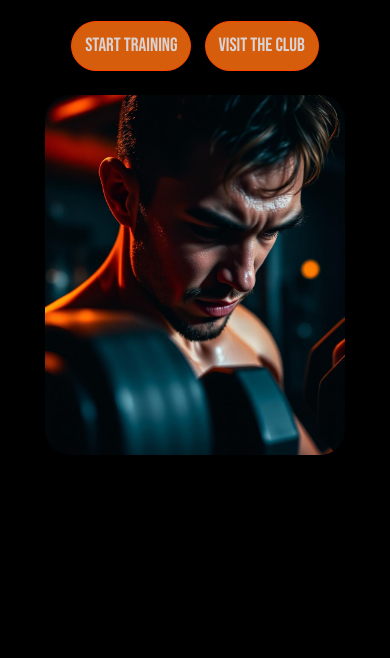
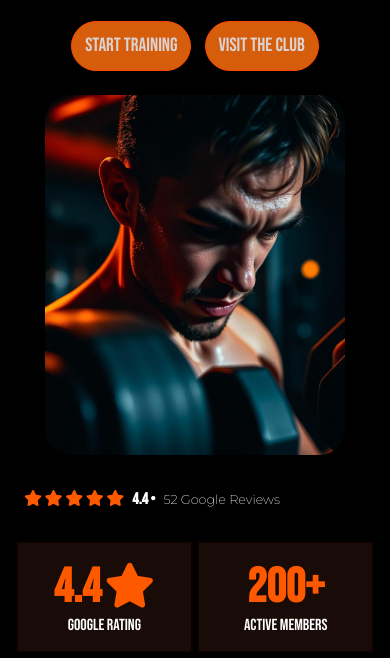
Before and after one commit to vanshairi/Gym-Website, a plain HTML site: page index.html in a window 390 px wide. Shown: the part 389-1047 px from the top of the page. Before the commit the page ends 863 px from the top, so only its background shows below. Drawn offline with Linux system fonts and the light colour scheme.

Commit message:
responsive info section

```diff
--- a/css/styles.css
+++ b/css/styles.css
@@ -169,10 +169,60 @@ body{
 }
 
 
+/* INFO SECTION */
 
+.info{
+  margin: 2rem 1rem;
+}
 
+.info-rating{
+  margin: 0.5rem;
+  display: flex;
+  justify-content: left;
+  align-items: center;
+  gap: 0.5rem;
+  font-family: "Bebas Neue", sans-serif;
+  font-weight: 800;
+}
 
+.rating-stars{
+  color: rgb(255, 89, 0);
+}
 
+.info-rating span{
+  font-family: "Montserrat", sans-serif;
+  font-weight: 200;
+  font-size: 0.8rem;
+}
+
+.info-grid{
+  margin-top: 2rem;
+  display: grid;
+  gap: 0.3rem;
+  justify-content: space-evenly;
+  grid-template-columns: repeat(2, 1fr);
+}
+
+.info-card{
+  text-align: center;
+  padding: 1rem;
+  font-family: "Bebas Neue", sans-serif;
+}
+
+.info-card{
+  background-color: rgb(25, 11, 7);
+  border: 2px solid rgb(12, 1, 1);
+}
+
+.info-card h2{
+  font-size: 3rem;
+  color: rgb(255, 89, 0);
+}
+
+.info-card i{
+  margin-left: 0.2rem;
+  font-size: 2.8rem;
+}
 
 
 
@@ -229,6 +279,10 @@ body{
     font-size: 6rem;
   }
 
+  .info-grid{
+    grid-template-columns: repeat(4, 1fr);
+  }
+
 
 }
 
--- a/index.html
+++ b/index.html
@@ -6,6 +6,7 @@
     <title>Star Fitness Club - Best Gym in Mukherjee Nagar, Delhi</title>
     <link rel="icon" href="images/favicon.ico" />
     <link rel="stylesheet" href="css/styles.css" />
+    <link rel="stylesheet" href="https://cdnjs.cloudflare.com/ajax/libs/font-awesome/6.7.2/css/all.min.css">
   </head>
   <body>
     <header>
@@ -62,14 +63,21 @@
         </div>
       </section>
 
-      <!-- <section class="info">
+      <section class="info">
         <div class="info-rating">
-          ***** 4.4 • <span>52 Google Reviews</span>
+         <div class="rating-stars">
+          <i class="fa-solid fa-star"></i>
+          <i class="fa-solid fa-star"></i>
+          <i class="fa-solid fa-star"></i>
+          <i class="fa-solid fa-star"></i>
+          <i class="fa-solid fa-star"></i>
+         </div>
+         4.4 • <span>52 Google Reviews</span>
         </div>
 
         <div class="info-grid">
           <div class="info-card">
-            <h2>4.4*</h2>
+            <h2>4.4<i class="fa-solid fa-star"></i></h2>
             <p>GOOGLE RATING</p>
           </div>
           <div class="info-card">
@@ -87,7 +95,7 @@
         </div>
       </section>
 
-      <section class="services">
+      <!-- <section class="services">
         <div class="services-text">
           <div class="services-heading">
             <h3>WHAT WE OFFER</h3>
```
